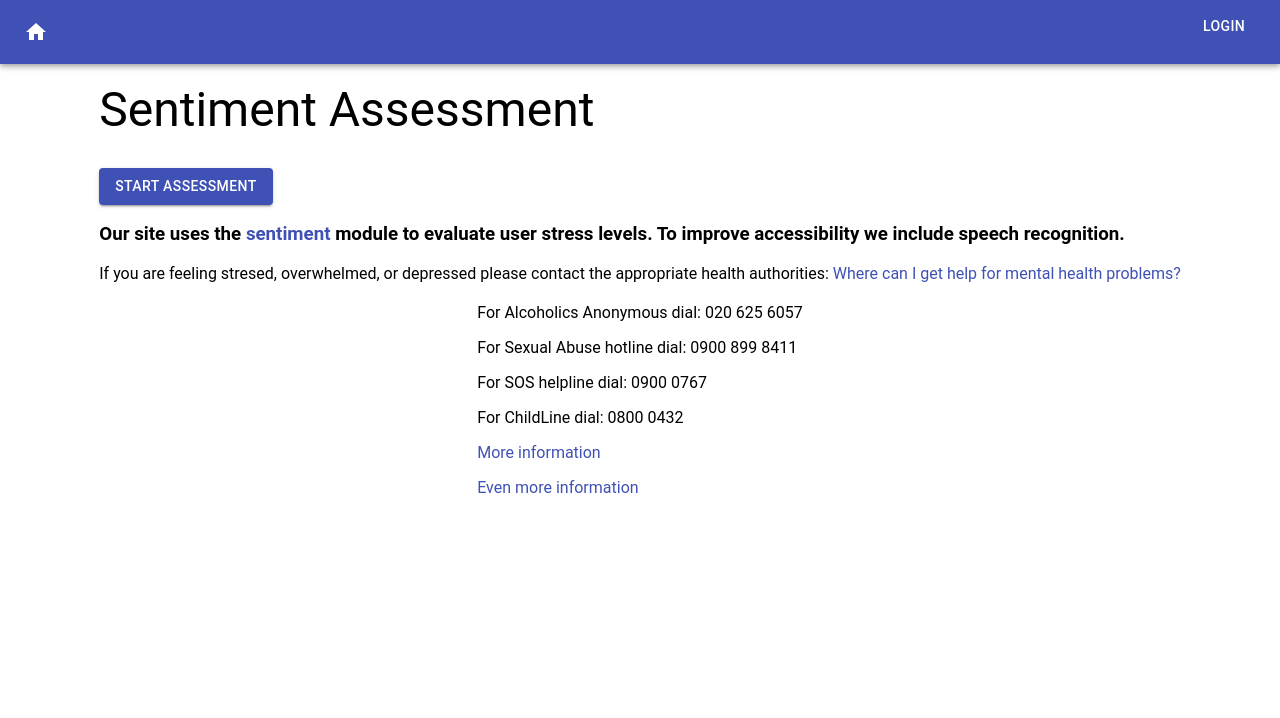
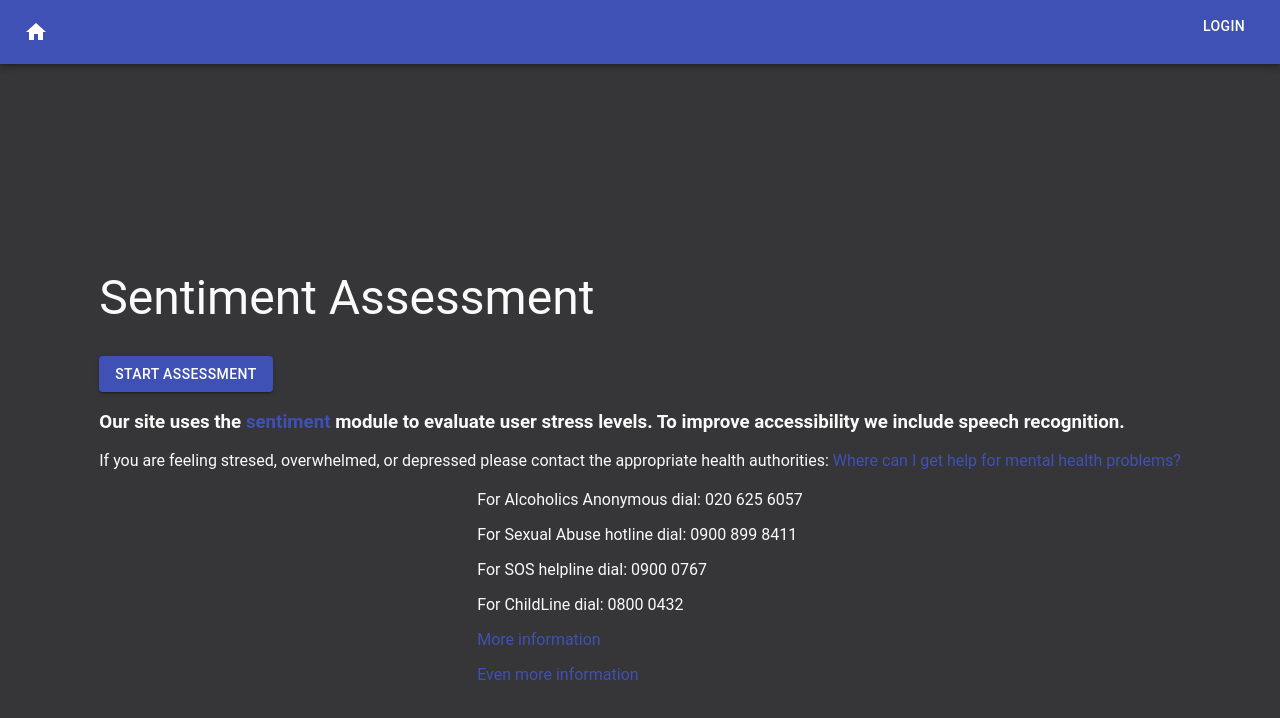
Before and after one commit to nmegrant/daily-check-in-frontend, a React (Create React App) app: page / in a window 1280 px wide. Shown: the top 718 px of the page. Built offline with nearby package versions, Linux system fonts and the light colour scheme.

Commit message:
created basic theming

```diff
--- a/src/App.js
+++ b/src/App.js
@@ -6,6 +6,7 @@ import { getUserWithStoredToken } from "./store/auth/actions";
 import {
   selectMessageInfo,
   selectLoadingStatus,
+  selectTheme,
 } from "./store/appstate/selectors";
 
 import Homepage from "./pages/Homepage";
@@ -18,12 +19,17 @@ import SignUp from "./pages/SignUp";
 import AlertBox from "./components/AlertBox";
 import Loading from "./components/Loading";
 
+import { GlobalStyles } from "./components/GlobalStyles";
+import styled, { ThemeProvider } from "styled-components";
+import { lightTheme, darkTheme } from "./components/Themes";
+
 function App() {
   const dispatch = useDispatch();
   const me = useSelector(selectMe);
   const message = useSelector(selectMessageInfo());
   const adminState = useSelector(selectAdmin);
   const loading = useSelector(selectLoadingStatus());
+  const theme = useSelector(selectTheme);
 
   useEffect(() => {
     dispatch(getUserWithStoredToken());
@@ -31,11 +37,14 @@ function App() {
 
   return (
     <div className="App">
+      <ThemeProvider theme={theme === 'light' ? lightTheme : darkTheme}>
+      <GlobalStyles />
         <Navbar />
         {loading ? <Loading /> : null}
         {message !== null ? (
           <AlertBox text={message.message} severity={message.severity} />
         ) : null}
+        <Container>
         <Switch>
           <Route exact path="/" component={Homepage} />
           <Route path="/form" component={FormPage} />
@@ -46,8 +55,19 @@ function App() {
           <Route path="/login">{me ? <Redirect to="/" /> : <LoginPage />}</Route>
           <Route path="/signup" component={SignUp} />
         </Switch>
+        </Container>
+      </ThemeProvider>
     </div>
   );
 }
 
 export default App;
+
+const Container = styled.div`
+  min-height: 100vh;
+
+  display: flex;
+  flex-direction: column;
+  align-items: center;
+  justify-content: center;
+`
--- /dev/null
+++ b/src/components/GlobalStyles.js
@@ -0,0 +1,8 @@
+import { createGlobalStyle} from "styled-components"
+export const GlobalStyles = createGlobalStyle`
+  body {
+    background: ${({ theme }) => theme.body};
+    color: ${({ theme }) => theme.text};
+    font-family: Tahoma, Helvetica, Arial, Roboto, sans-serif;
+    transition: color, background-color, 0.50s ease;
+  }`;
--- /dev/null
+++ b/src/components/ThemeToggler.js
@@ -0,0 +1,26 @@
+import React from 'react'
+import Brightness2 from "@material-ui/icons/Brightness2";
+import Brightness7 from "@material-ui/icons/Brightness7";
+import { IconButton } from "@material-ui/core";
+import { useSelector } from 'react-redux';
+import { selectTheme } from '../store/appstate/selectors';
+import { useDispatch } from 'react-redux';
+import { setTheme } from '../store/appstate/actions';
+export const ThemeToggler = () => {
+  const dispatch = useDispatch();
+  const theme = useSelector(selectTheme)
+  const handleClick = () => {
+    const new_theme = theme === 'light' ? 'dark' : 'light';
+    dispatch(setTheme(new_theme));
+  }
+  return (
+    <IconButton onClick={handleClick} color="inherit">
+      {
+        theme === 'light' ?
+          <Brightness2 />
+            : <Brightness7 />
+      }
+
+    </IconButton>
+  )
+}
--- /dev/null
+++ b/src/components/Themes.js
@@ -0,0 +1,8 @@
+export const lightTheme = {
+  body: '#FAFAFA',
+  text: '#363537',
+}
+export const darkTheme = {
+  body: '#363537',
+  text: '#FAFAFA',
+}
--- a/src/store/appstate/actions.js
+++ b/src/store/appstate/actions.js
@@ -32,3 +32,7 @@ export function showMessageThunkCreator(message, severity) {
     setTimeout(() => dispatch(clearMessage()), 2500);
   };
 }
+
+export const setTheme = (theme = 'light') => ({
+  type: "SET_THEME", theme
+})
--- a/src/store/appstate/reducer.js
+++ b/src/store/appstate/reducer.js
@@ -19,6 +19,8 @@ export default function appstateReducer(state = initialState, action) {
         ...state,
         loading: false,
       };
+    case "SET_THEME":
+      return { ...state, theme: action.theme };
     default:
       return state;
   }
--- a/src/store/appstate/selectors.js
+++ b/src/store/appstate/selectors.js
@@ -9,3 +9,5 @@ export function selectLoadingStatus() {
     return state.appstate.loading;
   };
 }
+
+export const selectTheme = (state) => state.appstate.theme;
```
Lines whose indentation alone changed are shown as unchanged.
